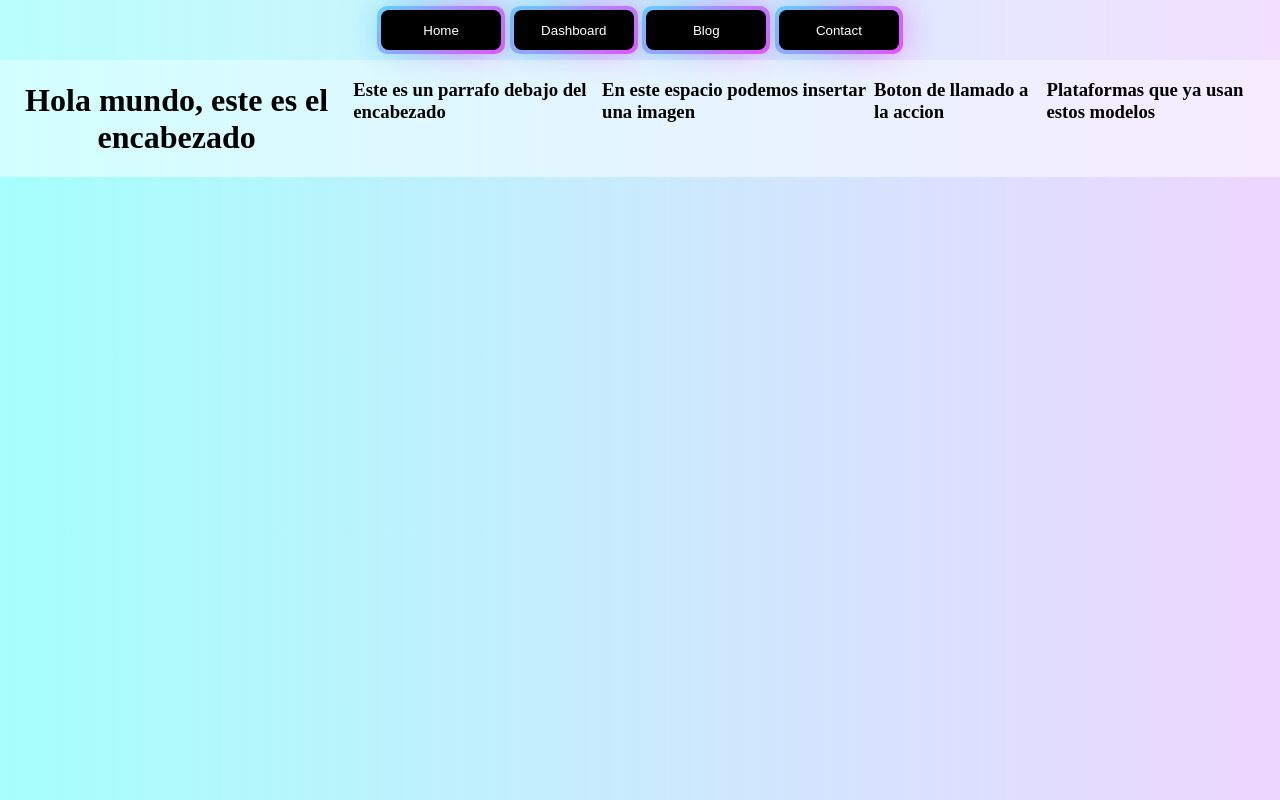
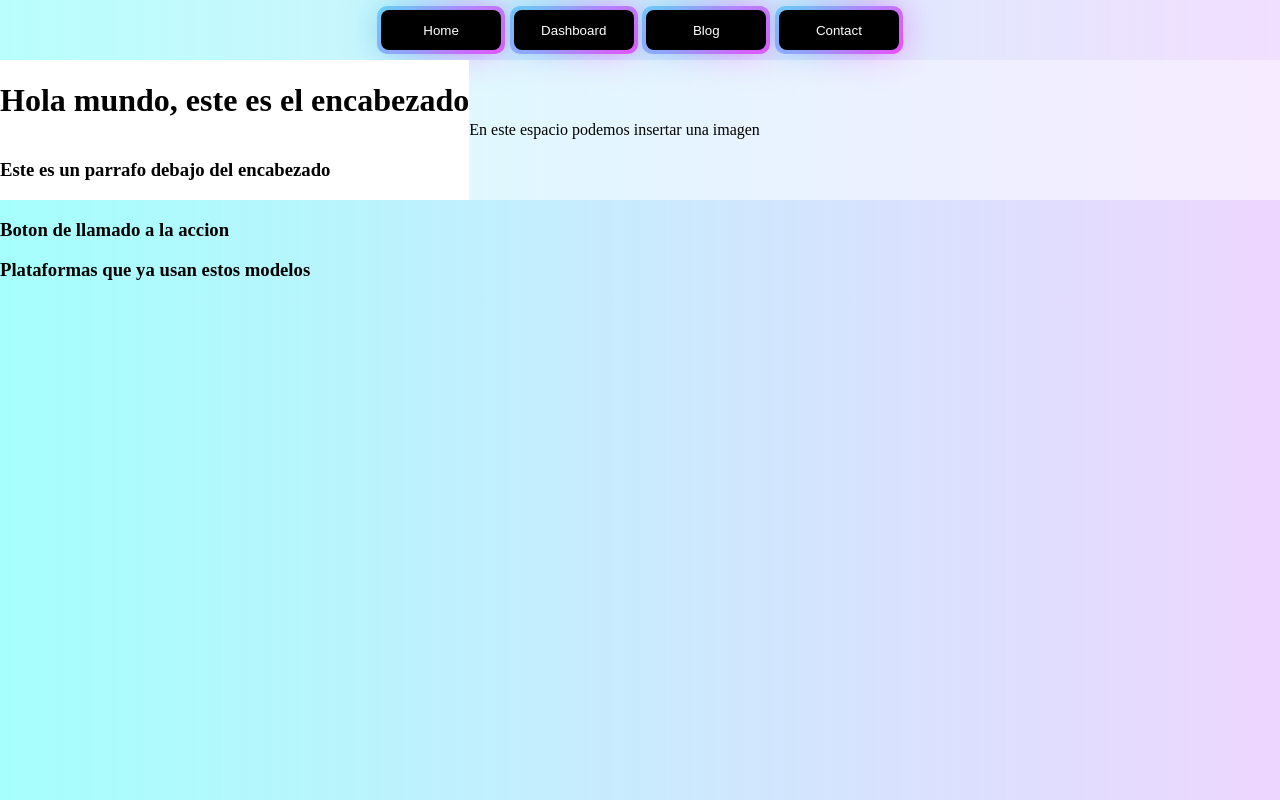
Before and after one commit to StevAL2000/Lading_page, a plain HTML site: page Home.html in a window 1280 px wide. Drawn offline with Linux system fonts and the light colour scheme.

Commit message:
03.12.2024

```diff
--- a/Home.html
+++ b/Home.html
@@ -12,20 +12,31 @@
     <link rel="icon" type="image/x-icon" href="resources/images/image.png">
     <link rel="stylesheet" href="styles.css">
 </head>
-<body>
+
+<body style="margin: 0; padding: none; border: none;">
+
     <menu class="button_menu">
-        <button class="button_m">Home</button>
-        <button class="button_m">Dashboard</button>
-        <button class="button_m">Blog</button>
-        <button class="button_m">Contact</button>
+        <button class="button_m" style="margin-left: 0.5% ; margin-right: 0.5% ;">Home</button>
+        <button class="button_m" style="margin-left: 0.5% ; margin-right: 0.5% ;">Dashboard</button>
+        <button class="button_m" style="margin-left: 0.5% ; margin-right: 0.5% ;">Blog</button>
+        <button class="button_m" style="margin-left: 0.5% ; margin-right: 0.5% ;">Contact</button>
+    </menu>
 
-    </menu>
     <div class="encabezado">
-        <div class="title" ><h1>Hola mundo, este es el encabezado</h1></div>
-        <div class="subtitle" ><h3>Este es un parrafo debajo del encabezado</h3></div>
-        <div class="img" ><h3>En este espacio podemos insertar una imagen</h3></div>
-        <div class="callaction_b" ><h3>Boton de llamado a la accion</h3></div>
-        <div class="platforms" ><h3>Plataformas que ya usan estos modelos</h3></div>
+        <div class="title_img" >
+            <div class="titlebox" style="background-color: rgba(255, 255, 255);">
+            <h1>Hola mundo, este es el encabezado</h1>
+            <h3>Este es un parrafo debajo del encabezado</h3>
+            </div>
+
+            <div class="imgbox" >
+            <div class="img" ><p>En este espacio podemos insertar una imagen</p></div>
+            </div>
+        </div>
+    </div>
+    <div>
+    <div class="callaction_b" ><h3>Boton de llamado a la accion</h3></div>
+    <div class="platforms" ><h3>Plataformas que ya usan estos modelos</h3></div>
 
     </div>
 
--- a/styles.css
+++ b/styles.css
@@ -1,8 +1,6 @@
 /* Tamaños y posiciones */
 body {
-    margin: 0;
-    padding: none;
-    border: none;
+    background-image: linear-gradient(to left, rgba(149, 0, 255, 0.159), rgba(0, 255, 247, 0.351));
 }
 
 menu {
@@ -20,36 +18,37 @@ menu {
     align-content: center;
     border: 1% ;
     padding: 0.8%;
+    background-color:#ffffff39 ;
 }
 
-.button_m {
-    margin-left: 0.5% ;
-    margin-right: 0.5% ;
+/* Configuración del encabezado*/
+.encabezado {
+    display: flex;
+    background-color: rgba(255, 255, 255, 0.507);
+    align-content: center;
+
 }
 
-/* Terminar de alinear los div del encabezado*/
-.encabezado{
+.title_img {
     display: flex;
-    justify-content: center;
-    background-color: rgba(255, 255, 255, 0.507);
+    align-items: center;
+
 
 }
-.title{
-    display: flex;
-    text-align: center;
-}
-/* Terminar de alinear los div del encabezado*/
 
-/* Colores Generales*/
-
-body {
-    background-image: linear-gradient(to left, rgba(149, 0, 255, 0.159), rgba(0, 255, 247, 0.351));
+.titlebox {
+    display: inline-grid;
 }
 
-.button_menu {
-    background-color:#ffffff39 ;
+.imgbox {
+    display: flex;
+    align-items: center;
+}
 
-}
+
+
+
+
 
 /*  Diseños específicos - Interacciones*/
 
```
